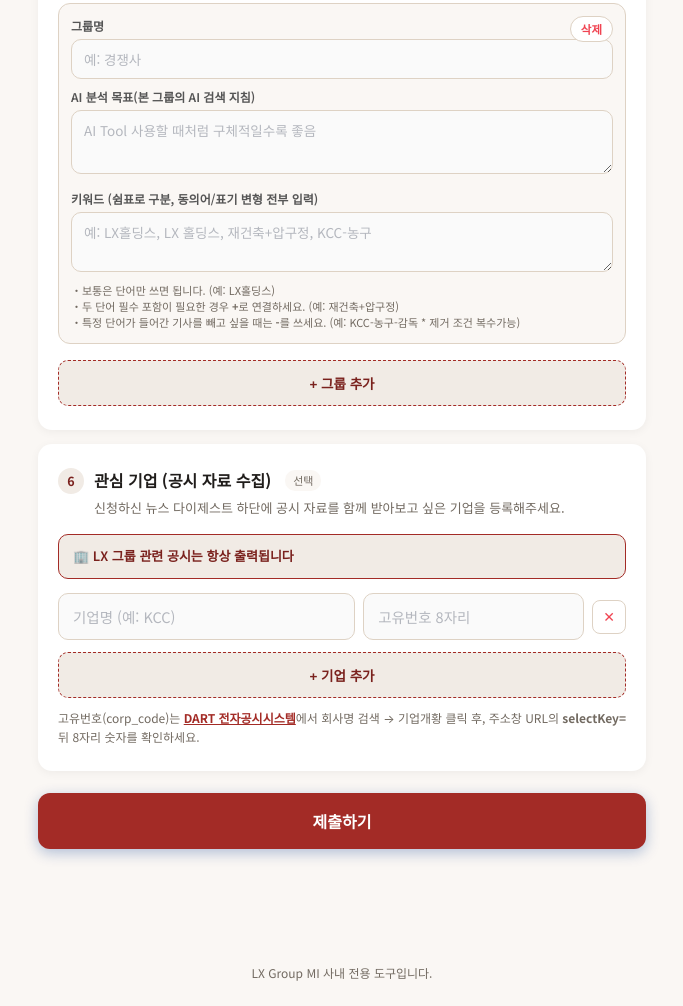
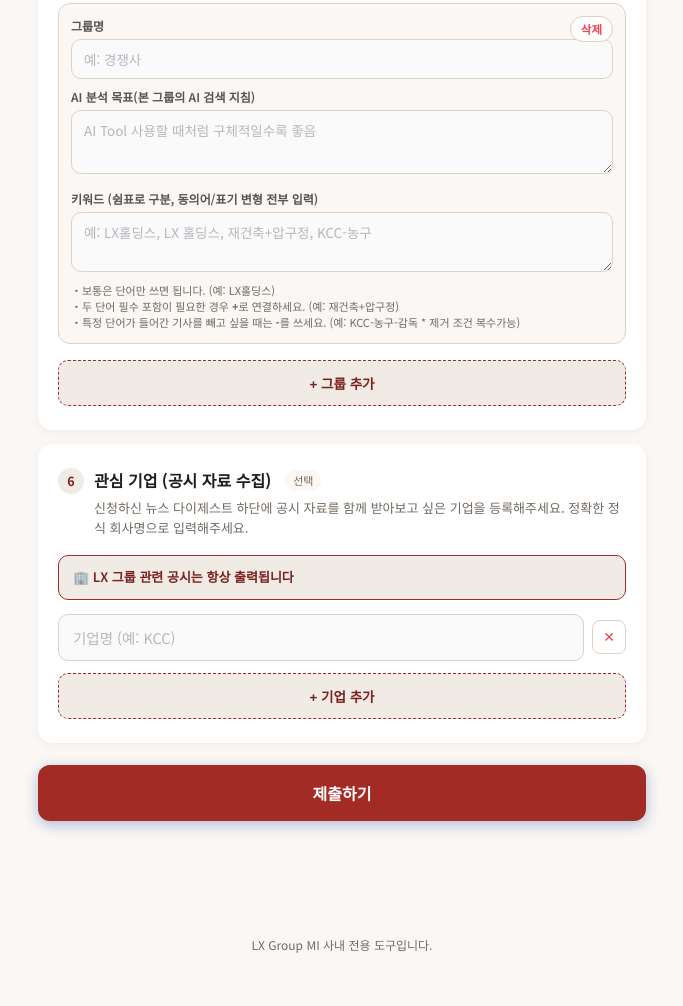
Before and after one commit to Sondullab/news-report, a plain HTML site: page index.html in a window 1280 px wide. Shown: the part 2757-3763 px from the top of the page, without its empty margins (298-981 px from the left). After the commit the page ends 3735 px from the top, so only its background shows below. Drawn offline with Linux system fonts and the light colour scheme.

Commit message:
Refactor company row handling and update descriptions

```diff
--- a/index.html
+++ b/index.html
@@ -49,9 +49,7 @@
   .add-btn{background:var(--green-tint); border:1.5px dashed var(--green); color:var(--green-dark); border-radius:10px; padding:12px; width:100%; font-size:13.5px; font-weight:700; cursor:pointer; margin-top:4px;}
   .add-btn:hover{background:#DCE6FB;}
   .company-row{display:flex; gap:8px; align-items:center; margin-bottom:8px;}
-  .company-row input{margin-bottom:0;}
-  .company-row .c-name{flex:1.4;}
-  .company-row .c-corpcode{flex:1;}
+  .company-row input{margin-bottom:0; flex:1;}
   .company-row .c-rm{flex:none; width:34px; height:34px; border-radius:8px; border:1.5px solid var(--line); background:#fff; color:var(--danger); font-size:14px; cursor:pointer; display:flex; align-items:center; justify-content:center; padding:0;}
   .company-row .c-rm:hover{background:#FDECEE; border-color:var(--danger);}
   .lx-fixed-note{display:flex; align-items:center; gap:8px; background:var(--green-tint); border:1px solid var(--green); color:var(--green-dark); border-radius:10px; padding:11px 14px; font-size:13px; font-weight:600; margin-bottom:14px;}
@@ -182,16 +180,12 @@
   <!-- 6. 관심 기업 (공시 자료 수집) -->
   <section class="card">
     <div class="step-head"><span class="step-num">6</span><span class="step-title">관심 기업 (공시 자료 수집)</span><span class="optional-tag">선택</span></div>
-    <div class="step-desc">신청하신 뉴스 다이제스트 하단에 공시 자료를 함께 받아보고 싶은 기업을 등록해주세요.</div>
+    <div class="step-desc">신청하신 뉴스 다이제스트 하단에 공시 자료를 함께 받아보고 싶은 기업을 등록해주세요. 정확한 정식 회사명으로 입력해주세요.</div>
 
     <div class="lx-fixed-note">🏢 LX 그룹 관련 공시는 항상 출력됩니다</div>
 
     <div id="companyList"></div>
     <button type="button" class="add-btn" id="addCompanyBtn">+ 기업 추가</button>
-    <div class="word-hint" style="margin-top:10px; margin-bottom:0;">
-      고유번호(corp_code)는 <a href="https://dart.fss.or.kr" target="_blank" rel="noopener" style="color:var(--green); font-weight:700;">DART 전자공시시스템</a>에서
-      회사명 검색 → 기업개황 클릭 후, 주소창 URL의 <b>selectKey=</b> 뒤 8자리 숫자를 확인하세요.
-    </div>
   </section>
 
   <button type="button" class="submit-btn" id="submitBtn">제출하기</button>
@@ -282,7 +276,7 @@
   addGroup();
 
   let companyCount = 0;
-  function addCompanyRow(name, corpCode){
+  function addCompanyRow(name){
     companyCount++;
     const id = companyCount;
     const wrap = document.createElement('div');
@@ -290,7 +284,6 @@
     wrap.id = 'company-' + id;
     wrap.innerHTML = `
       <input type="text" class="c-name" placeholder="기업명 (예: KCC)" value="${(name || '').replace(/"/g, '&quot;')}">
-      <input type="text" class="c-corpcode" placeholder="고유번호 8자리" value="${(corpCode || '').replace(/"/g, '&quot;')}">
       <button type="button" class="c-rm" aria-label="삭제">✕</button>
     `;
     document.getElementById('companyList').appendChild(wrap);
@@ -298,14 +291,13 @@
       document.getElementById('company-' + id).remove();
     });
   }
-  addCompanyRow('', '');
+  addCompanyRow('');
 
   function collectInterestCompanies(){
     const list = [];
     document.querySelectorAll('#companyList .company-row').forEach(function(row){
       const name = row.querySelector('.c-name').value.trim();
-      const corpCode = row.querySelector('.c-corpcode').value.trim();
-      if (name) list.push({ name: name, corpCode: corpCode });
+      if (name) list.push(name);
     });
     return list;
   }
@@ -376,8 +368,8 @@
     if (data.interestCompanies && data.interestCompanies.length > 0) {
       document.getElementById('companyList').innerHTML = '';
       companyCount = 0;
-      data.interestCompanies.forEach(function(c){
-        addCompanyRow(c.name || '', c.corpCode || '');
+      data.interestCompanies.forEach(function(name){
+        addCompanyRow(typeof name === 'string' ? name : (name && name.name) || '');
       });
     }
 
@@ -476,7 +468,7 @@
 
   document.addEventListener('DOMContentLoaded', function(){
     document.getElementById('addGroupBtn').addEventListener('click', addGroup);
-    document.getElementById('addCompanyBtn').addEventListener('click', function(){ addCompanyRow('', ''); });
+    document.getElementById('addCompanyBtn').addEventListener('click', function(){ addCompanyRow(''); });
     document.getElementById('typeNew').addEventListener('change', updateChannelBlocks);
     document.getElementById('typeChange').addEventListener('change', updateChannelBlocks);
     document.getElementById('excludeWeekend').addEventListener('change', updateChannelBlocks);
```
